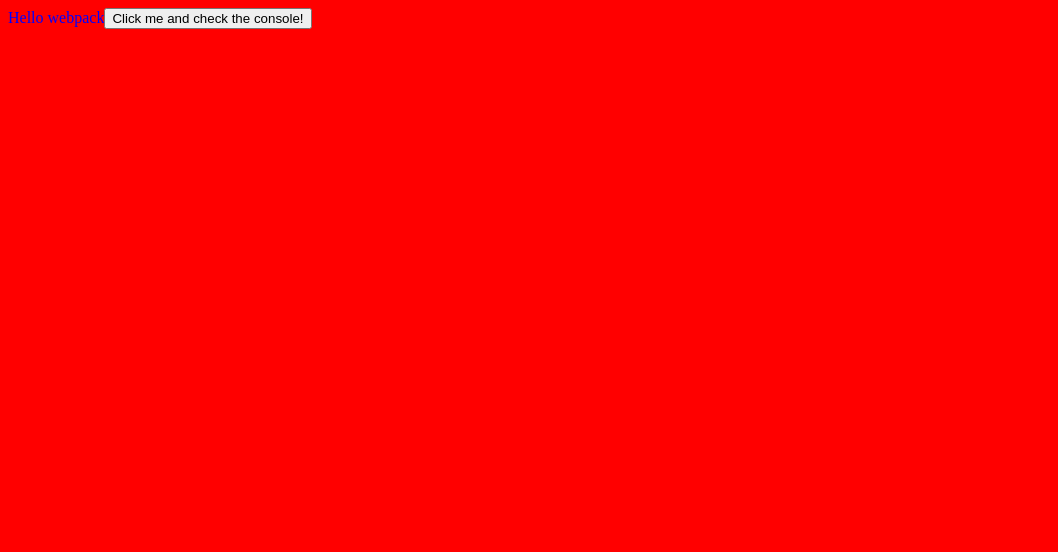
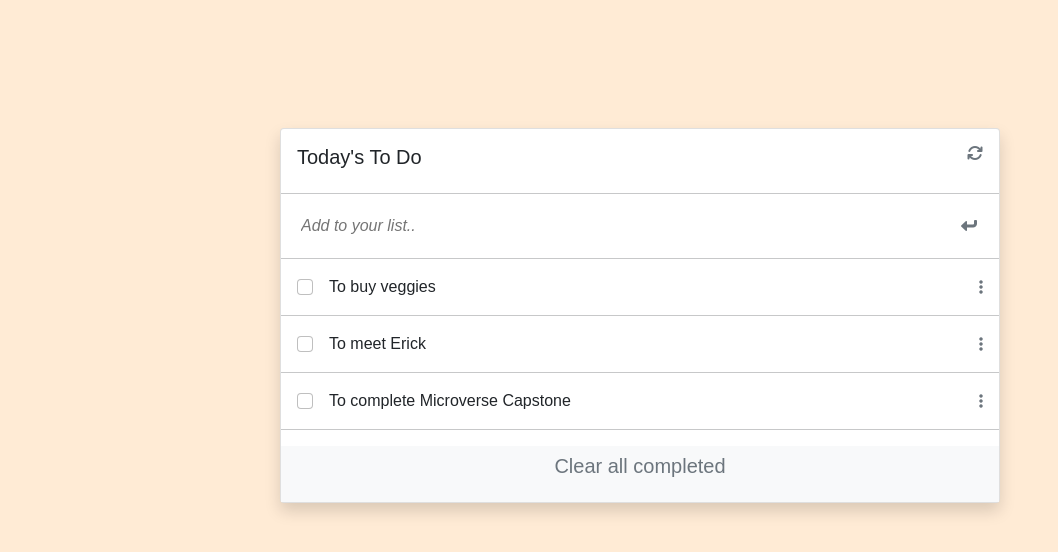
Before and after one commit to Hector096/Web-Todos-list, a website built with webpack: page src/index.html in a window 1280 px wide. Shown: the whole page, without its empty margins (0-1058 px from the left). Built offline with nearby package versions, Linux system fonts and the light colour scheme.

Commit message:
Added task list

```diff
--- a/src/index.html
+++ b/src/index.html
@@ -1,14 +1,55 @@
 <!DOCTYPE html>
 <html lang="en">
-<head>
-    <meta charset="UTF-8">
-    <meta http-equiv="X-UA-Compatible" content="IE=edge">
-    <meta name="viewport" content="width=device-width, initial-scale=1.0">
+  <head>
+    <!-- Required meta tags -->
+    <meta charset="utf-8" />
+    <meta name="viewport" content="width=device-width, initial-scale=1" />
+
+    <!-- Bootstrap CSS -->
+    <link
+      href="https://cdn.jsdelivr.net/npm/bootstrap@5.0.2/dist/css/bootstrap.min.css"
+      rel="stylesheet"
+      integrity="sha384-EVSTQN3/azprG1Anm3QDgpJLIm9Nao0Yz1ztcQTwFspd3yD65VohhpuuCOmLASjC"
+      crossorigin="anonymous"
+    />
+    <script
+      src="https://kit.fontawesome.com/a03b3724cb.js"
+      crossorigin="anonymous"
+    ></script>
     <title>My Todos</title>
-</head>
-<body>
+  </head>
+  <body>
+    <div class="card shadow">
+      <div class="d-flex justify-content-between ps-3 pe-3 pt-3">
+        <h5 class="align-self-center">Today's To Do</h5>
+        <input type="submit" hidden />
+        <i class="fas fa-sync text-secondary"></i>
+      </div>
+      <hr />
+      <form
+        action="#"
+        autocomplete="off"
+        class="d-flex justify-content-between ps-3 pe-3 pb-0"
+      >
+        <input
+          class="p-1 fst-italic w-100"
+          type="text"
+          placeholder="Add to your list.."
+        />
+        <i class="fas fa-level-down-alt fa-rotate-90 mx-3 text-secondary"></i>
+      </form>
+      <hr />
+      <div id="todos-list"></div>
 
-
-
-</body>
+      <div class="d-flex justify-content-center bg-light pb-3 pt-2">
+        <h5 class="text-center text-secondary">Clear all completed</h5>
+      </div>
+    </div>
+    <!-- Option 1: Bootstrap Bundle with Popper -->
+    <script
+      src="https://cdn.jsdelivr.net/npm/bootstrap@5.0.2/dist/js/bootstrap.bundle.min.js"
+      integrity="sha384-MrcW6ZMFYlzcLA8Nl+NtUVF0sA7MsXsP1UyJoMp4YLEuNSfAP+JcXn/tWtIaxVXM"
+      crossorigin="anonymous"
+    ></script>
+  </body>
 </html>
--- a/src/index.js
+++ b/src/index.js
@@ -1,17 +1,26 @@
-import _ from 'lodash';
 import './style.css';
 
-const component = () => {
-  const element = document.createElement('div');
-  const btn = document.createElement('button');
+const element = document.getElementById('todos-list');
 
-  element.innerHTML = _.join(['Hello', 'webpack'], ' ');
-  btn.innerHTML = 'Click me and check the console!';
-  btn.onclick = console.log("Print me");
-  element.classList.add('body-color');
-  element.appendChild(btn);
+const myTasks = [
+  { description: 'To buy veggies', index: 0, completed: false },
+  { description: 'To meet Erick', index: 1, completed: false },
+  { description: 'To complete Microverse Capstone', index: 2, completed: false },
+];
 
-  return element;
-}
+const addList = (todosList) => {
+  for (let i = 0; i < todosList.length; i += 1) {
+    const listItem = ` <div class="d-flex justify-content-between ps-3 pe-3 align-items-center">
+        <div class="d-flex">
+        <input class="form-check-input" type="checkbox" value="" id="flexCheckDefault${i}">
+        <div class="ps-3">${todosList[i].description}</div>
+        </div>
+        <i class="fas fa-ellipsis-v text-secondary" id=""></i>
+      </div>
+      <hr>`;
 
-document.body.appendChild(component());
+    element.innerHTML += listItem;
+  }
+};
+
+addList(myTasks);
--- a/src/style.css
+++ b/src/style.css
@@ -1,7 +1,28 @@
+* {
+  margin: 0;
+  padding: 0;
+}
+
 body {
-  background-color: red;
+  background-color: rgba(255, 228, 196, 0.705);
+  font-family: Arial, Helvetica, sans-serif;
+}
+
+input {
+  outline: none;
+  border: none;
+  font-size: 1rem;
 }
 
 .body-color {
   color: blue;
 }
+
+.card {
+  margin: 10% auto;
+  max-width: 90vh;
+}
+
+.end-box {
+  border-top: 1px solid rgb(134, 134, 134);
+}
--- a/webpack.config.js
+++ b/webpack.config.js
@@ -9,9 +9,7 @@ module.exports = {
     static: './dist',
   },
   plugins: [
-    new HtmlWebpackPlugin({
-        template: './src/index.html',
-    }),
+    new HtmlWebpackPlugin({ template: './src/index.html' }),
   ],
   output: {
     filename: '[name].bundle.js',
```
